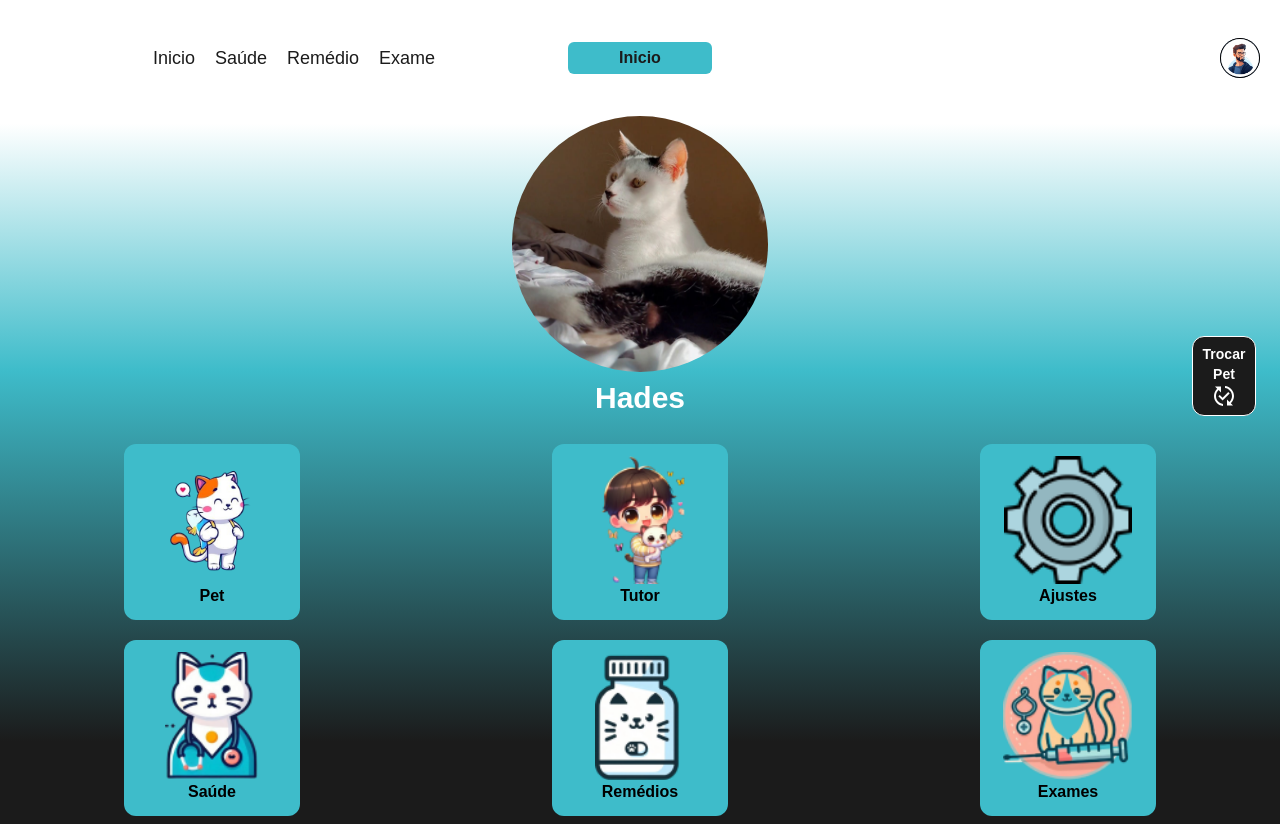
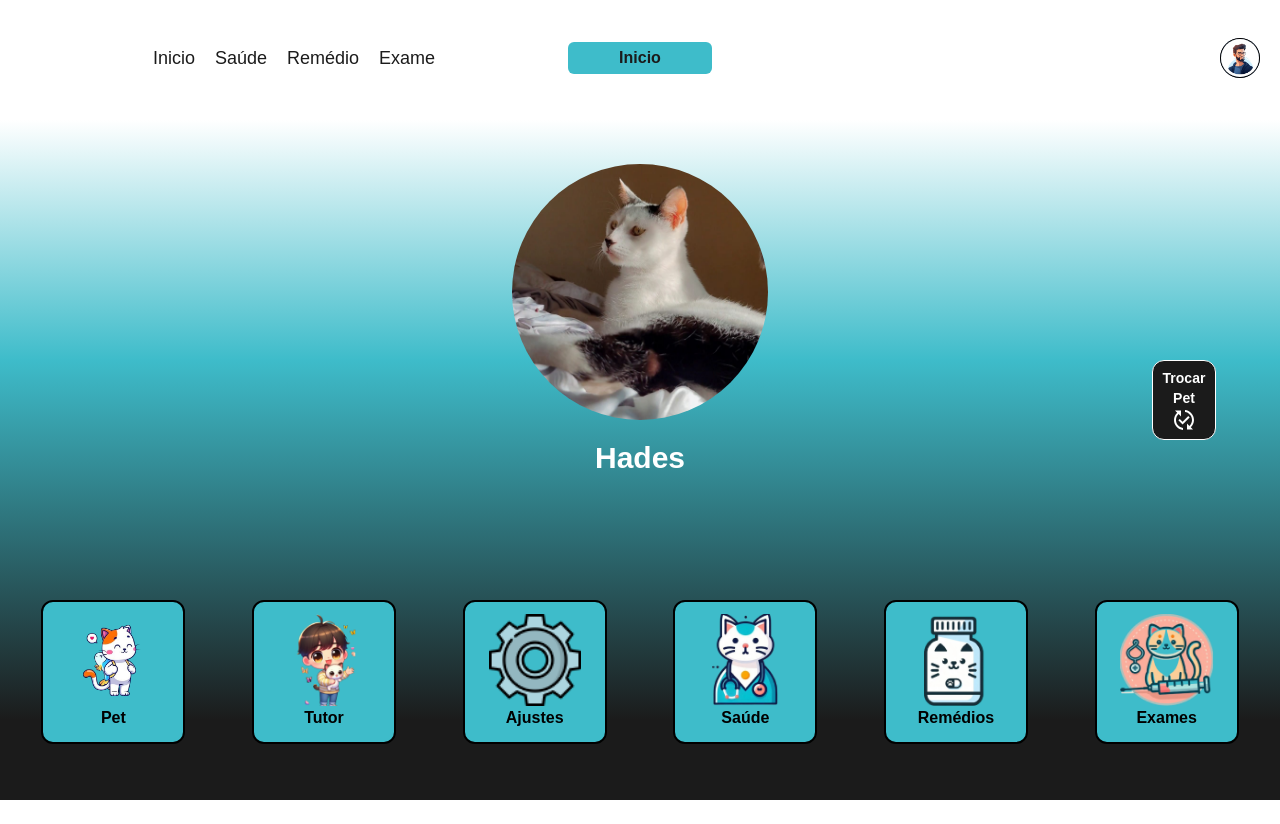
Before and after one commit to Dev-DanyVazquez69/santos-pets, a Next.js app: page / in a window 1280 px wide. After the commit the page ends 800 px from the top, so only its background shows below. Built offline with nearby package versions, Linux system fonts and the light colour scheme.

Commit message:
ajust main 10/10

```diff
--- a/src/app/page.tsx
+++ b/src/app/page.tsx
@@ -12,11 +12,11 @@ export default function Home() {
       <Avatar />
 
       <section className="flex flex-1">
-        <div className="w-full grid grid-cols-3 gap-5 content-center justify-items-center p-2">
+        <div className="w-full grid grid-cols-3 lg:grid-cols-6 gap-y-10 content-center justify-items-center p-2">
           {/* Button 1 - pet */}
           <Link
             href={'/pet'}
-            className="size-20 md:size-28 lg:size-44 bg-blue justify-center flex flex-col p-3 rounded-xl">
+            className="size-24 sm:size-32 lg:size-36 bg-blue justify-center flex flex-col p-3 rounded-xl border-2 border-black">
             <div className="relative flex-1 items-center justify-center">
 
               <Image
@@ -31,7 +31,7 @@ export default function Home() {
           {/* Button 2 - tutor */}
           <Link
             href={'/tutor'}
-            className="size-20 md:size-28 lg:size-44 bg-blue justify-center flex flex-col p-3 rounded-xl">
+            className="size-24 md:size-28 lg:size-36 bg-blue justify-center flex flex-col p-3 rounded-xl border-2 border-black">
             <div className="relative flex-1 items-center justify-center">
 
               <Image
@@ -46,7 +46,7 @@ export default function Home() {
           {/* Button 3 - settings */}
           <Link
             href={'/settings'}
-            className="size-20 md:size-28 lg:size-44 bg-blue justify-center flex flex-col p-3 rounded-xl">
+            className="size-24 md:size-28 lg:size-36 bg-blue justify-center flex flex-col p-3 rounded-xl border-2 border-black">
             <div className="relative flex-1 items-center justify-center">
 
               <Image
@@ -61,7 +61,7 @@ export default function Home() {
           {/* button 4 Saúde */}
           <Link
             href={'/health'}
-            className="size-20 md:size-28 lg:size-44 bg-blue justify-center flex flex-col p-3 rounded-xl">
+            className="size-24 md:size-28 lg:size-36 bg-blue justify-center flex flex-col p-3 rounded-xl border-2 border-black">
             <div className="relative flex-1 items-center justify-center">
 
               <Image
@@ -76,7 +76,7 @@ export default function Home() {
           {/* button 5 Remédios */}
           <Link
             href={'/remedy'}
-            className="size-20 md:size-28 lg:size-44 bg-blue justify-center flex flex-col p-3 rounded-xl">
+            className="size-24 md:size-28 lg:size-36 bg-blue justify-center flex flex-col p-3 rounded-xl border-2 border-black">
             <div className="relative flex-1 items-center justify-center">
 
               <Image
@@ -91,7 +91,7 @@ export default function Home() {
           {/* button 6 Exames */}
           <Link
             href={'/exams'}
-            className="size-20 md:size-28 lg:size-44 bg-blue justify-center flex flex-col p-3 rounded-xl">
+            className="size-24 md:size-28 lg:size-36 bg-blue justify-center flex flex-col p-3 rounded-xl border-2 border-black">
             <div className="relative flex-1 items-center justify-center">
 
               <Image
--- a/src/components/avatar/avatar.tsx
+++ b/src/components/avatar/avatar.tsx
@@ -3,7 +3,7 @@ import PublishedWithChangesIcon from '@mui/icons-material/PublishedWithChanges';
 
 export const Avatar: React.FC = () => {
     return (
-        <main className="flex flex-col gap-2 flex-1 items-center justify-end p-5">
+        <main className="flex flex-col gap-5 flex-1 items-center justify-center p-5">
             <div className="relative w-64 h-64 rounded-full overflow-hidden flex items-center justify-center">
                 <Image
                     src={'/assets/omalley.jpeg'}
@@ -12,10 +12,8 @@ export const Avatar: React.FC = () => {
                     className="object-cover"
                 />
             </div>
-            <div className="flex flex-1 w-full justify-center items-center">
-                <h4 className="text-3xl font-bold text-center text-background">{'Hades'}</h4>
-            </div>
-            <div className="flex flex-col justify-center items-center absolute right-1 md:right-6 w-16 h-20 bg-foreground rounded-xl border border-background">
+            <h4 className="text-3xl font-bold text-center text-background">{'Hades'}</h4>
+            <div className="flex flex-col justify-center items-center absolute right-0 md:right-16 top-1/2 transform -translate-y-1/2 w-16 h-20 bg-foreground rounded-xl border border-background">
                 <p className="text-center text-background font-semibold text-sm">Trocar<br />Pet</p>
                 <PublishedWithChangesIcon className="text-background" />
             </div>
```
